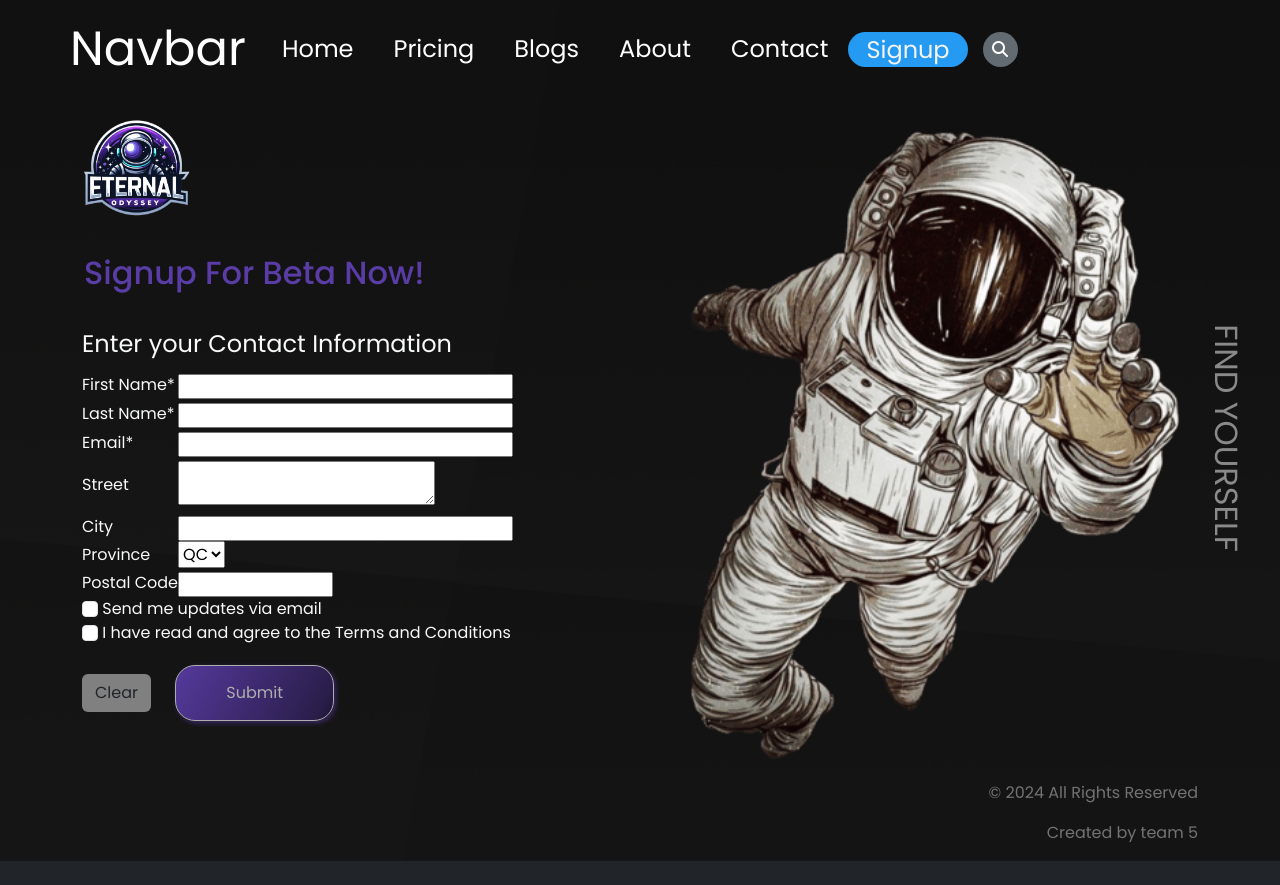
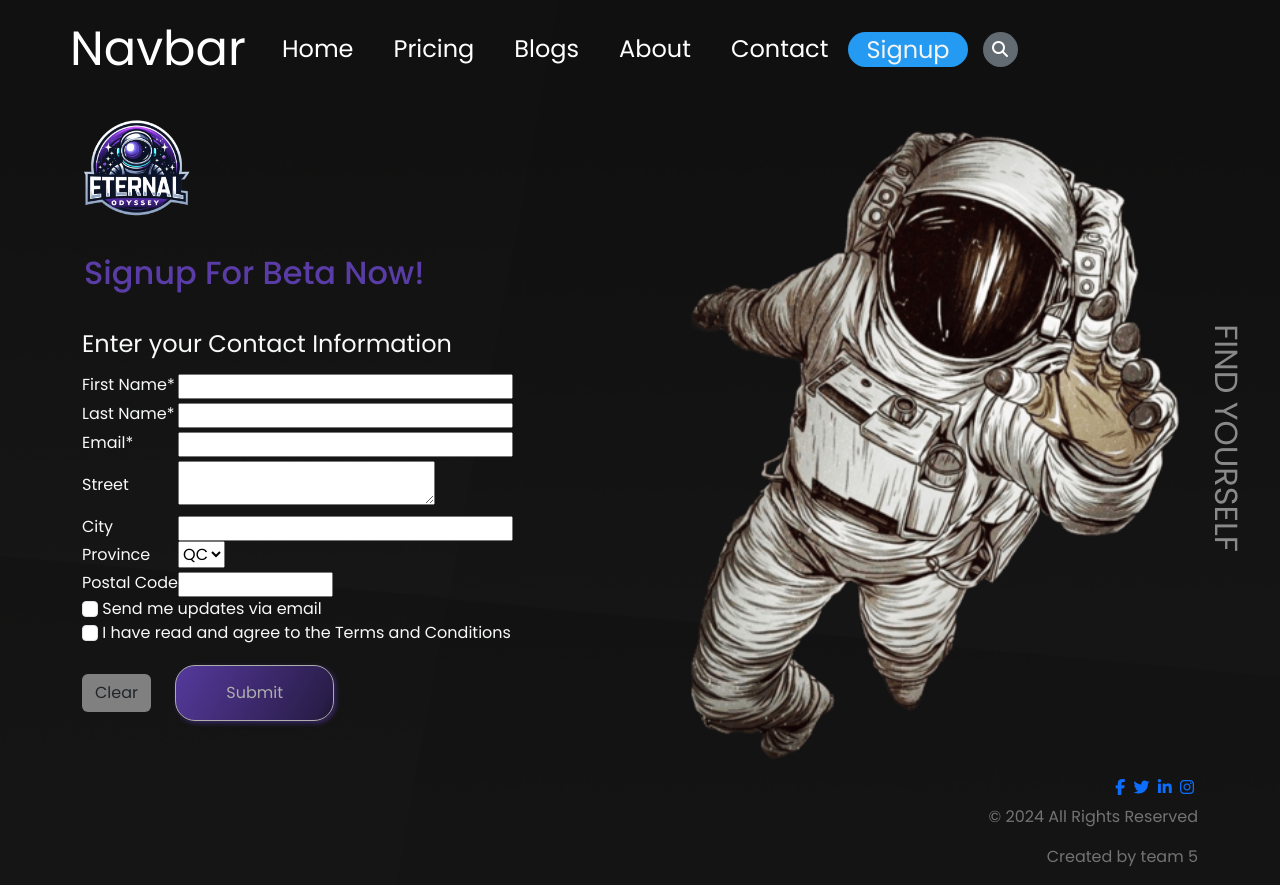
Before and after one commit to Quintsi/Eternal-Odessey, a plain HTML site: page signup.html in a window 1280 px wide. Before the commit the page ends 861 px from the top, so only its background shows below. Drawn offline with nearby package versions, Linux system fonts and the light colour scheme; files whose address does not match are found by name.

Commit message:
adding socials to footer

```diff
--- a/footer.html
+++ b/footer.html
@@ -1,4 +1,10 @@
 <div class="container">
+    <div class="col">
+        <a href="https://www.facebook.com/" target="_blank"><i class="fa-brands fa-facebook-f">&nbsp;</i></a>
+        <a href="https://twitter.com/" target="_blank"><i class="fa-brands fa-twitter">&nbsp;</i></a>
+        <a href="https://www.linkedin.com/" target="_blank"><i class="fa-brands fa-linkedin-in">&nbsp;</i></a>
+        <a href="https://www.instagram.com/" target="_blank"><i class="fa-brands fa-instagram">&nbsp;</i></a>
+    </div>
     <p>&copy; 2024 All Rights Reserved</p>
         <p>Created by team 5</p>
 </div>
```
